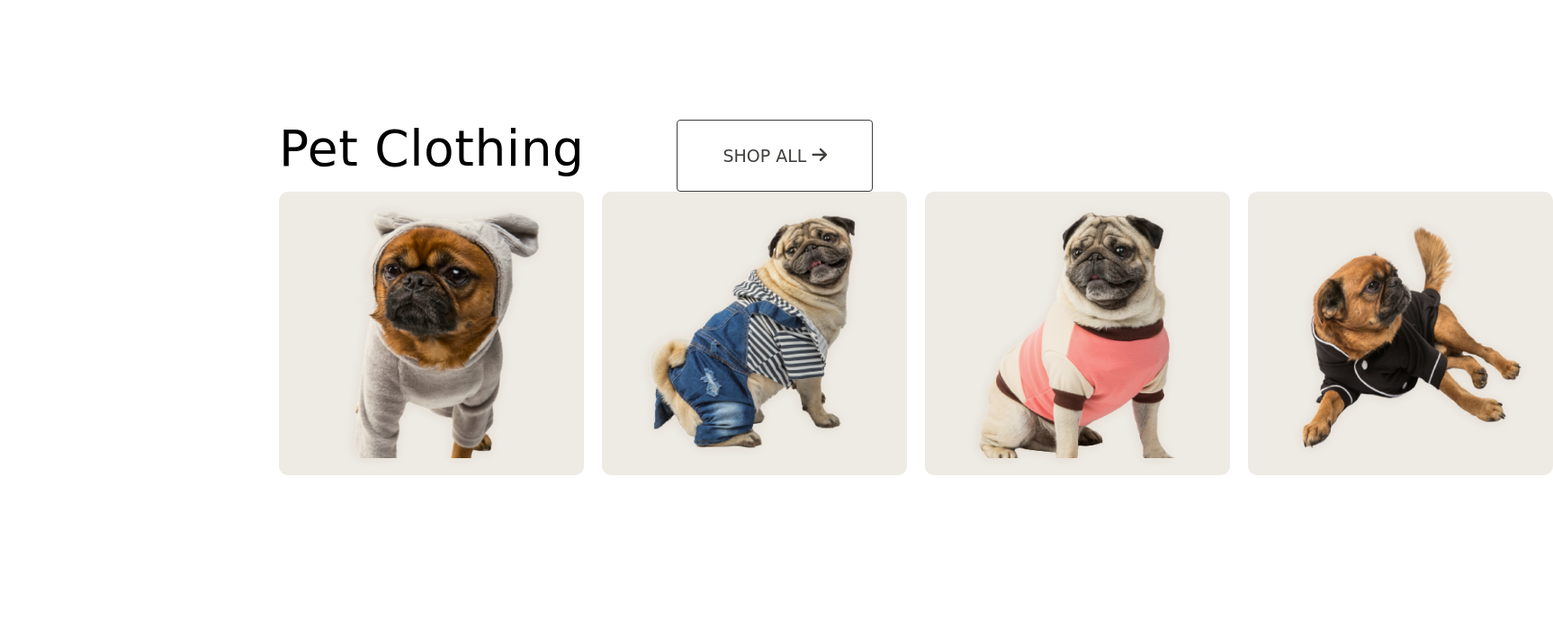
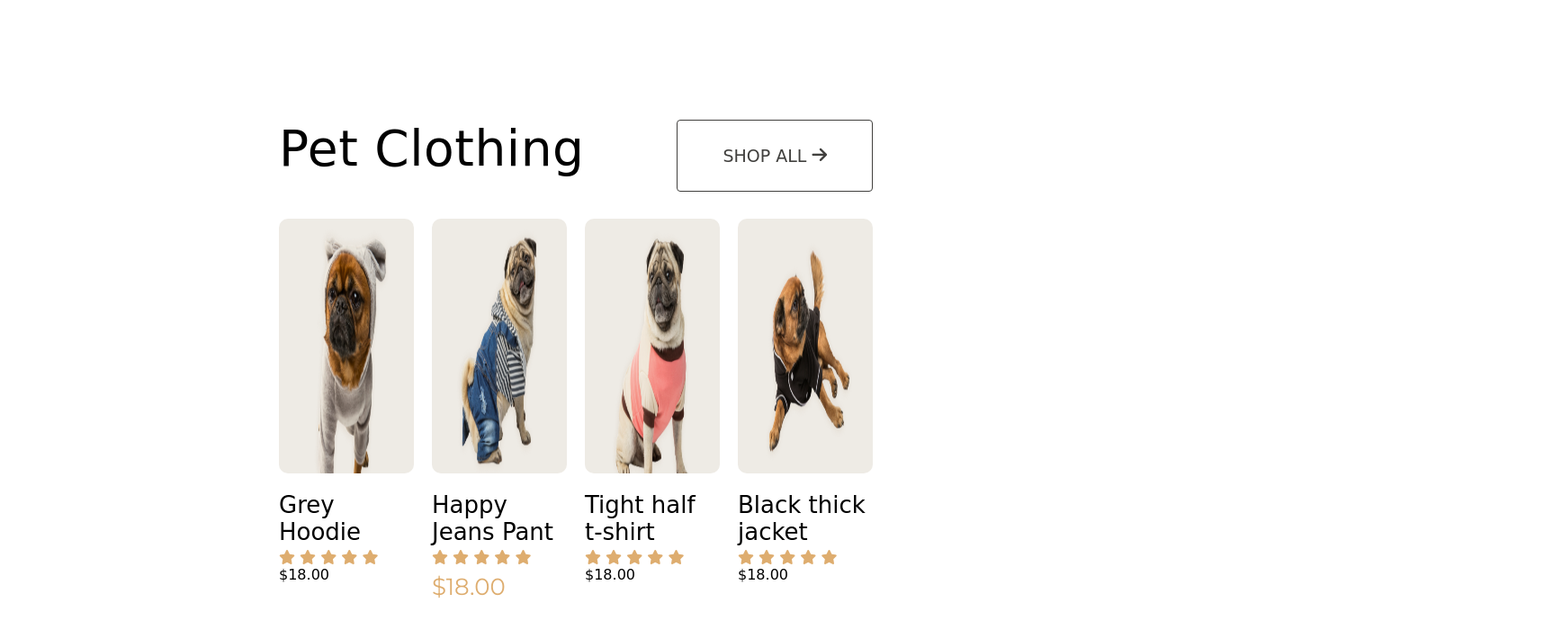
Before and after one commit to milanamaksina/waggy-pet-shop, a plain HTML site: page index.html in a window 1280 px wide. Shown: the part 1378-2078 px from the top of the page at 90% size, 1726 px wide, since content can reach past the window. Before the commit the page ends 2056 px from the top, so only its background shows below. Drawn offline with Linux system fonts and the light colour scheme; a web font is replaced by a local one.

Commit message:
feat: Add cards

```diff
--- a/assets/style/_colors.scss
+++ b/assets/style/_colors.scss
@@ -15,3 +15,6 @@ $beige-200: #F7EEE4;
 
 //brown
 $brown-100: #41403E;
+
+//gold
+$gold: #DEAD6F
--- a/assets/style/_common.scss
+++ b/assets/style/_common.scss
@@ -1,53 +1,5 @@
-
-.top-header-section{
-  display: flex;
-  align-items: center;
-  padding: 28px 310px;
-}
-
-.product-search-btn{
-  height: 50px;
-  border-radius: 4px;
-}
-
-.product-search-btn::placeholder {
-  font-family: $font-family-montserrat;
-}
-
-.waggy-logo-text{
-  font-family: $font-family-chilanka;
-  font-size: 35px;
-  letter-spacing: 1.05px;
-  text-transform: uppercase;
-}
-
-.shop-logo-text{
-  font-family: $font-family-montserrat;
-  font-size: 15px;
-  letter-spacing: 0.9px;
-  text-transform: capitalize;
-}
-
-.line {
-  border-top: 1px solid $gray-100;
-}
-
-.bottom-header-section{
-  display: flex;
-  align-items: center;
-  padding: 20px 310px;
-  font-family: $font-family-chilanka;
-}
-
 p{
   margin: 0;
-}
-
-nav{
-  display: flex;
-  gap: 50px;
-  padding-left: 189px;
-  padding-right: 228px;
 }
 
 a {
@@ -141,6 +93,7 @@ h2{
   display: flex;
   justify-content: space-between;
   width: 100%;
+  padding-bottom: 30px;
 }
 
 
@@ -161,6 +114,12 @@ h2{
   padding-left: 6px;
 }
 
+.card{
+  display: flex;
+  flex-direction: column;
+  row-gap: 20px;
+}
+
 .cards-container{
   display: grid;
   grid-template-columns: repeat(4, 1fr);
@@ -170,5 +129,27 @@ h2{
 .card-header{
   border-radius: 10px;
   padding: 0 20px;
+  height: 283px;
   background: #EEEBE5;
 }
+
+.card-header img{
+  height: 100%;
+  width: 100%;
+}
+
+.goods-card-description i {
+  color: $gold;
+}
+
+.card-description-header {
+  padding-bottom: 4px;
+  font-size: 26px;
+}
+
+.price {
+  font-family: $font-family-montserrat;
+  font-size: 26px;
+  padding-top: 7px;
+  color: $gold;
+}
--- /dev/null
+++ b/assets/style/_header.scss
@@ -0,0 +1,46 @@
+.top-header-section{
+    display: flex;
+    align-items: center;
+    padding: 28px 310px;
+  }
+
+  .product-search-btn{
+    height: 50px;
+    border-radius: 4px;
+  }
+
+  .product-search-btn::placeholder {
+    font-family: $font-family-montserrat;
+  }
+
+  .waggy-logo-text{
+    font-family: $font-family-chilanka;
+    font-size: 35px;
+    letter-spacing: 1.05px;
+    text-transform: uppercase;
+}
+
+.shop-logo-text{
+    font-family: $font-family-montserrat;
+    font-size: 15px;
+    letter-spacing: 0.9px;
+    text-transform: capitalize;
+}
+
+.line {
+    border-top: 1px solid $gray-100;
+}
+
+.bottom-header-section{
+    display: flex;
+    align-items: center;
+    padding: 20px 310px;
+    font-family: $font-family-chilanka;
+}
+
+nav{
+    display: flex;
+    gap: 50px;
+    padding-left: 189px;
+    padding-right: 228px;
+}
--- a/assets/style/main.scss
+++ b/assets/style/main.scss
@@ -1,6 +1,7 @@
 @import './colors';
 @import './fonts';
 @import './common';
+@import './header';
 
 * {
   box-sizing: border-box;
--- a/index.html
+++ b/index.html
@@ -83,17 +83,61 @@
           </button>
         </div>
         <div class="cards-container">
-          <div class="card-header">
-            <img src="./assets/img/card-dog1.png">
+          <div class="card">
+            <div class="card-header">
+              <img src="./assets/img/dog-card1.png" />
+            </div>
+            <div class="goods-card-description">
+              <p class="card-description-header">Grey Hoodie</p>
+              <i class="fa-solid fa-star"></i>
+              <i class="fa-solid fa-star"></i>
+              <i class="fa-solid fa-star"></i>
+              <i class="fa-solid fa-star"></i>
+              <i class="fa-solid fa-star"></i>
+              <p>$18.00</p>
+            </div>
           </div>
-          <div class="card-header">
-            <img src="./assets/img/card-dog2.png">
+          <div class="card">
+            <div class="card-header">
+              <img src="./assets/img/dog-card2.png" />
+            </div>
+            <div class="goods-card-description">
+              <p class="card-description-header">Happy Jeans Pant</p>
+              <i class="fa-solid fa-star"></i>
+              <i class="fa-solid fa-star"></i>
+              <i class="fa-solid fa-star"></i>
+              <i class="fa-solid fa-star"></i>
+              <i class="fa-solid fa-star"></i>
+              <p class="price">$18.00</p>
+            </div>
           </div>
-          <div class="card-header">
-            <img src="./assets/img/card-dog3.png">
+          <div class="card">
+            <div class="card-header">
+              <img src="./assets/img/dog-card3.png" />
+            </div>
+            <div class="goods-card-description">
+              <p class="card-description-header">Tight half t-shirt</p>
+              <i class="fa-solid fa-star"></i>
+              <i class="fa-solid fa-star"></i>
+              <i class="fa-solid fa-star"></i>
+              <i class="fa-solid fa-star"></i>
+              <i class="fa-solid fa-star"></i>
+              <p>$18.00</p>
+            </div>
           </div>
-          <div class="card-header">
-            <img src="./assets/img/card-dog4.png">
+          <div class="card">
+            <div class="card-header">
+              <img src="./assets/img/dog-card4.png" />
+            </div>
+            <div class="goods-card-description">
+              <p class="card-description-header">Black thick jacket</p>
+              <i class="fa-solid fa-star"></i>
+              <i class="fa-solid fa-star"></i>
+              <i class="fa-solid fa-star"></i>
+              <i class="fa-solid fa-star"></i>
+              <i class="fa-solid fa-star"></i>
+              <p>$18.00</p>
+            </div>
           </div>
         </div>
       </div>
```
Also changed, not shown: assets/img/card-dog1.png (deleted), assets/img/card-dog2.png (deleted), assets/img/card-dog3.png (deleted), assets/img/dog-card1.png (added), assets/img/dog-card2.png (added), assets/img/dog-card3.png (added), assets/img/dog-card4.png (renamed from assets/img/card-dog4.png), assets/style/main.css, 1 other file.
